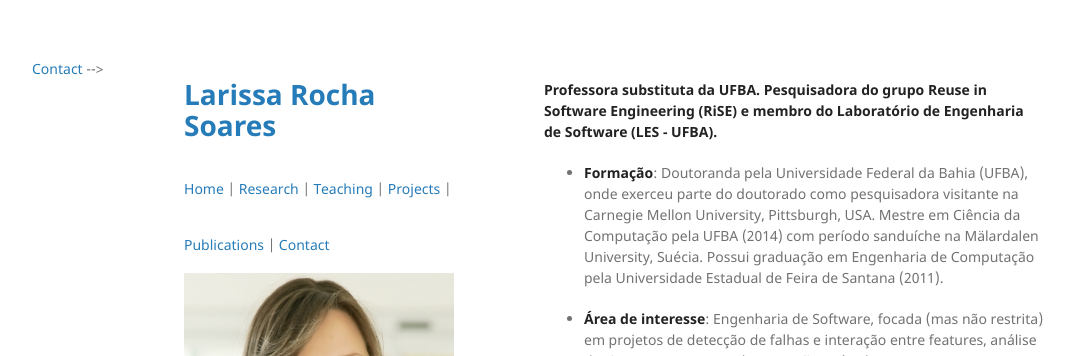
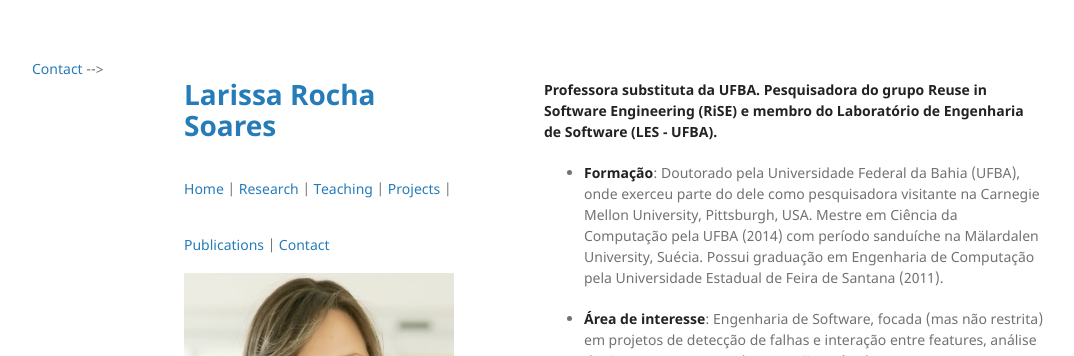
Before and after one commit to larirsoares/larirsoares.github.io, a Jekyll site: the page built from index.md, in a window 1280 px wide. Shown: the top 356 px of the page, without its empty margins (26-1100 px from the left). Built offline with Jekyll 4.4.1, drawn with Linux system fonts in a browser that asks for light colours; the repository's description, which GitHub fills in, is left out.

Commit message:
Update index.md

```diff
--- a/index.md
+++ b/index.md
@@ -5,7 +5,7 @@ layout: default
 <!-- [Link to another page](./another-page.html). -->
 **Professora substituta da UFBA. Pesquisadora do grupo Reuse in Software Engineering (RiSE) e membro do Laboratório de Engenharia de Software (LES - UFBA).**
 
-* **Formação**: Doutoranda pela Universidade Federal da Bahia (UFBA), onde exerceu parte do doutorado como pesquisadora visitante na Carnegie Mellon University, Pittsburgh, USA.
+* **Formação**: Doutorado pela Universidade Federal da Bahia (UFBA), onde exerceu parte do dele como pesquisadora visitante na Carnegie Mellon University, Pittsburgh, USA.
 Mestre em Ciência da Computação pela UFBA (2014) com período sanduíche na Mälardalen University, Suécia.
 Possui graduação em Engenharia de Computação pela Universidade Estadual de Feira de Santana (2011).
 
```
